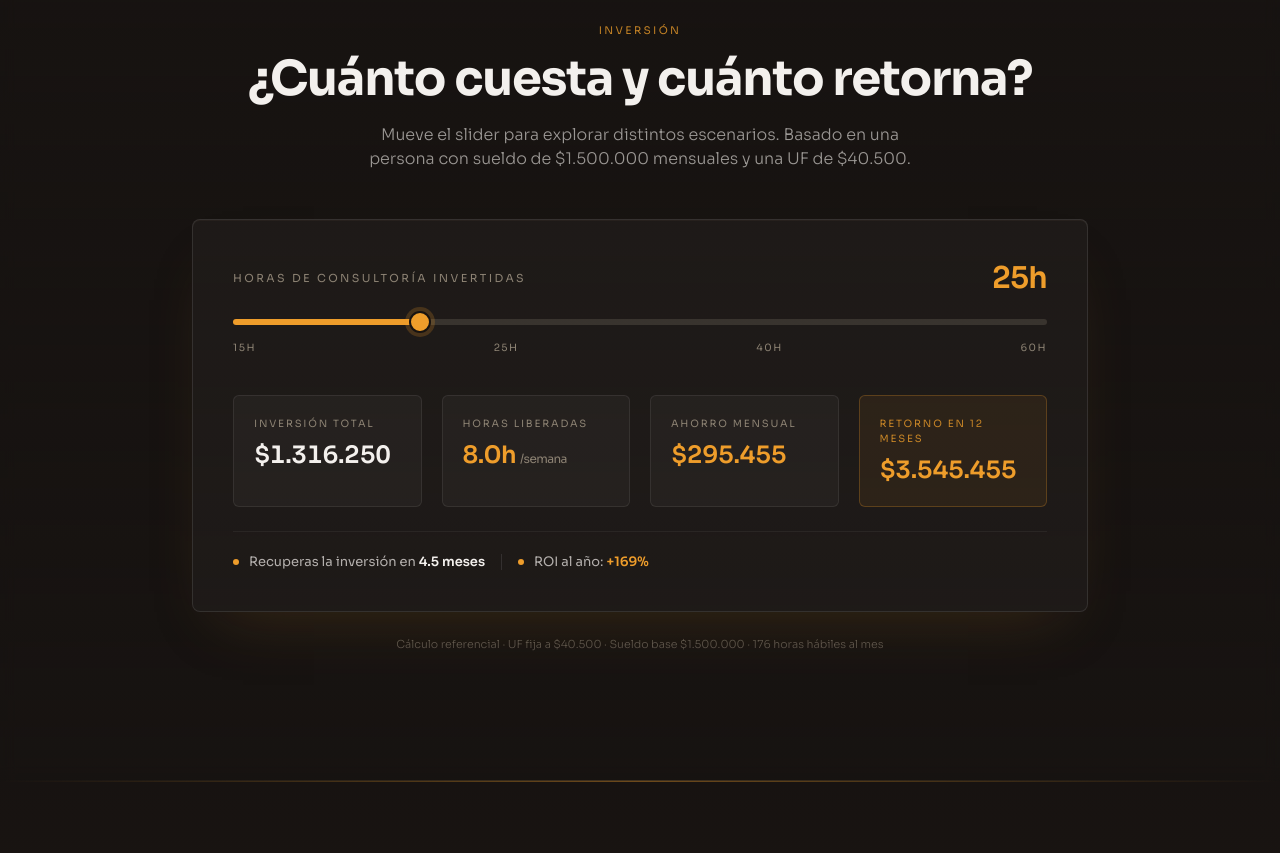
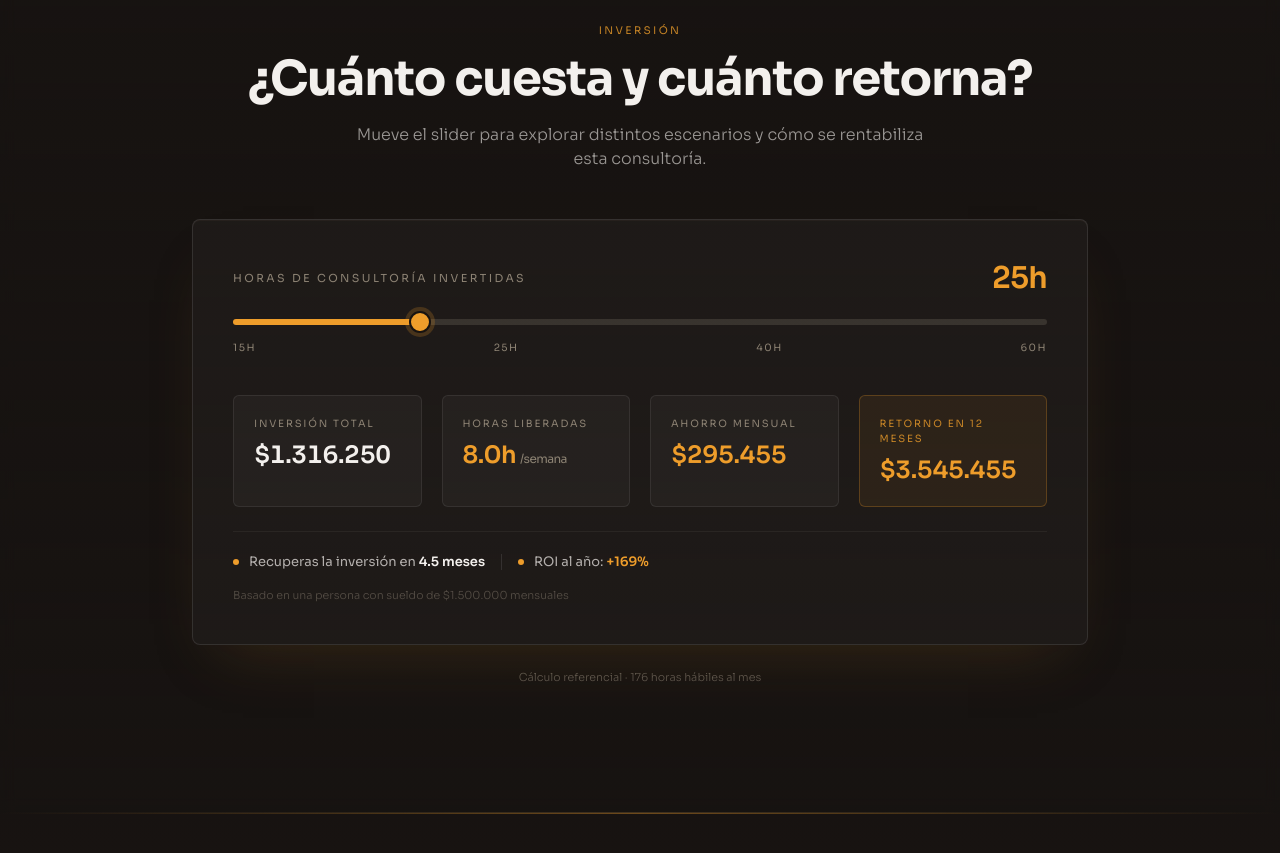
Before and after one commit to DaveEhrenfeld/dieligen_consulting, a React (Vite) app: page / in a window 1280 px wide. Shown: the part 5840-6693 px from the top of the page. Built offline with nearby package versions, Linux system fonts and the light colour scheme.

Commit message:
Refine pricing section copy and footnotes

```diff
--- a/src/components/PricingSection.tsx
+++ b/src/components/PricingSection.tsx
@@ -60,8 +60,7 @@ export function PricingSection() {
             ¿Cuánto cuesta y cuánto retorna?
           </h2>
           <p className="mt-5 text-foreground/60 font-light max-w-xl mx-auto text-pretty">
-            Mueve el slider para explorar distintos escenarios. Basado en una persona con sueldo
-            de $1.500.000 mensuales y una UF de $40.500.
+            Mueve el slider para explorar distintos escenarios y cómo se rentabiliza esta consultoría.
           </p>
         </div>
 
@@ -165,11 +164,14 @@ export function PricingSection() {
               </span>
             </div>
           </div>
+          <p className="mt-4 text-[11px] text-muted-foreground/50 font-light">
+            Basado en una persona con sueldo de $1.500.000 mensuales
+          </p>
         </div>
 
         {/* Fine print */}
         <p className="reveal mt-6 text-center text-[11px] text-muted-foreground/60 font-light">
-          Cálculo referencial · UF fija a $40.500 · Sueldo base $1.500.000 · 176 horas hábiles al mes
+          Cálculo referencial · 176 horas hábiles al mes
         </p>
       </div>
 
```
